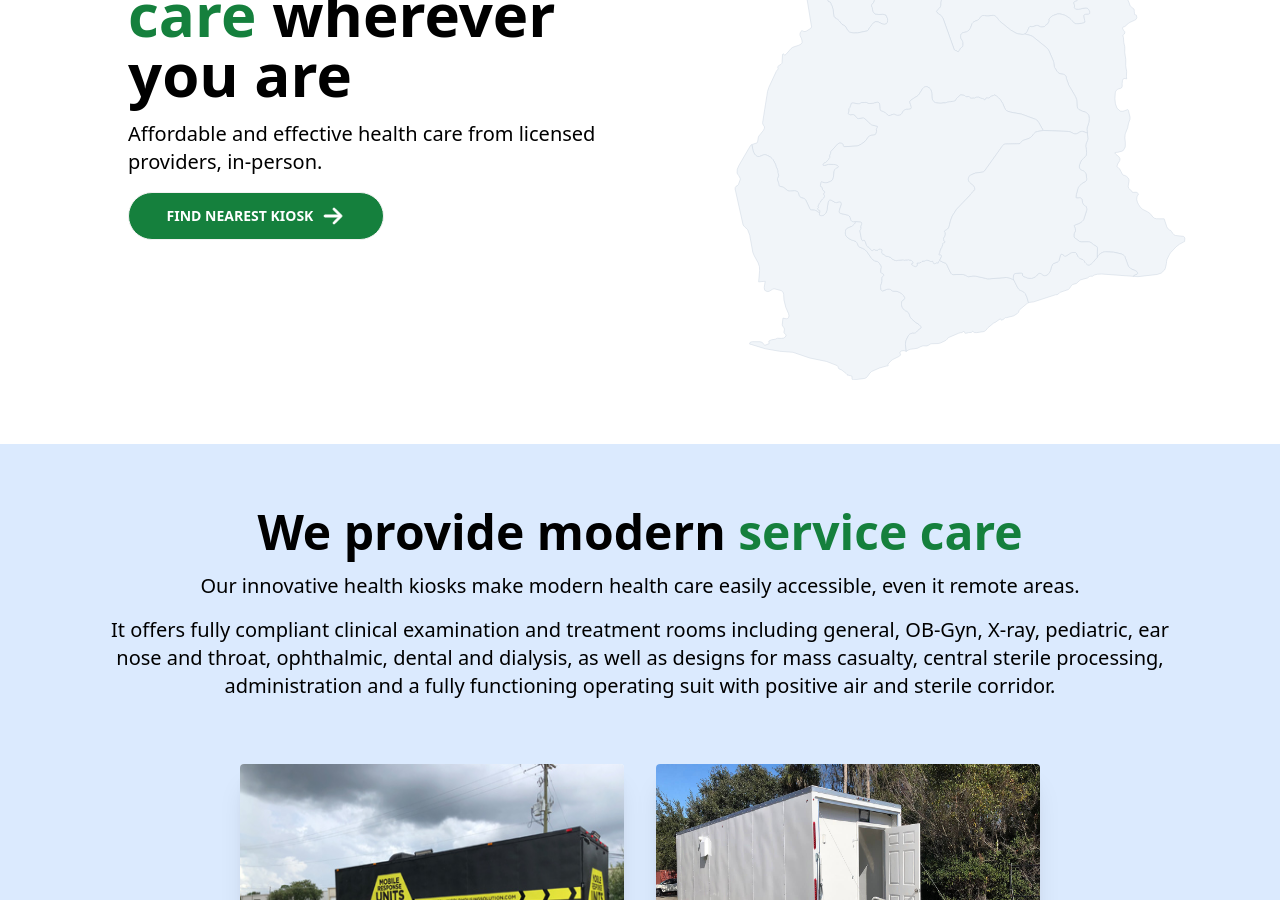
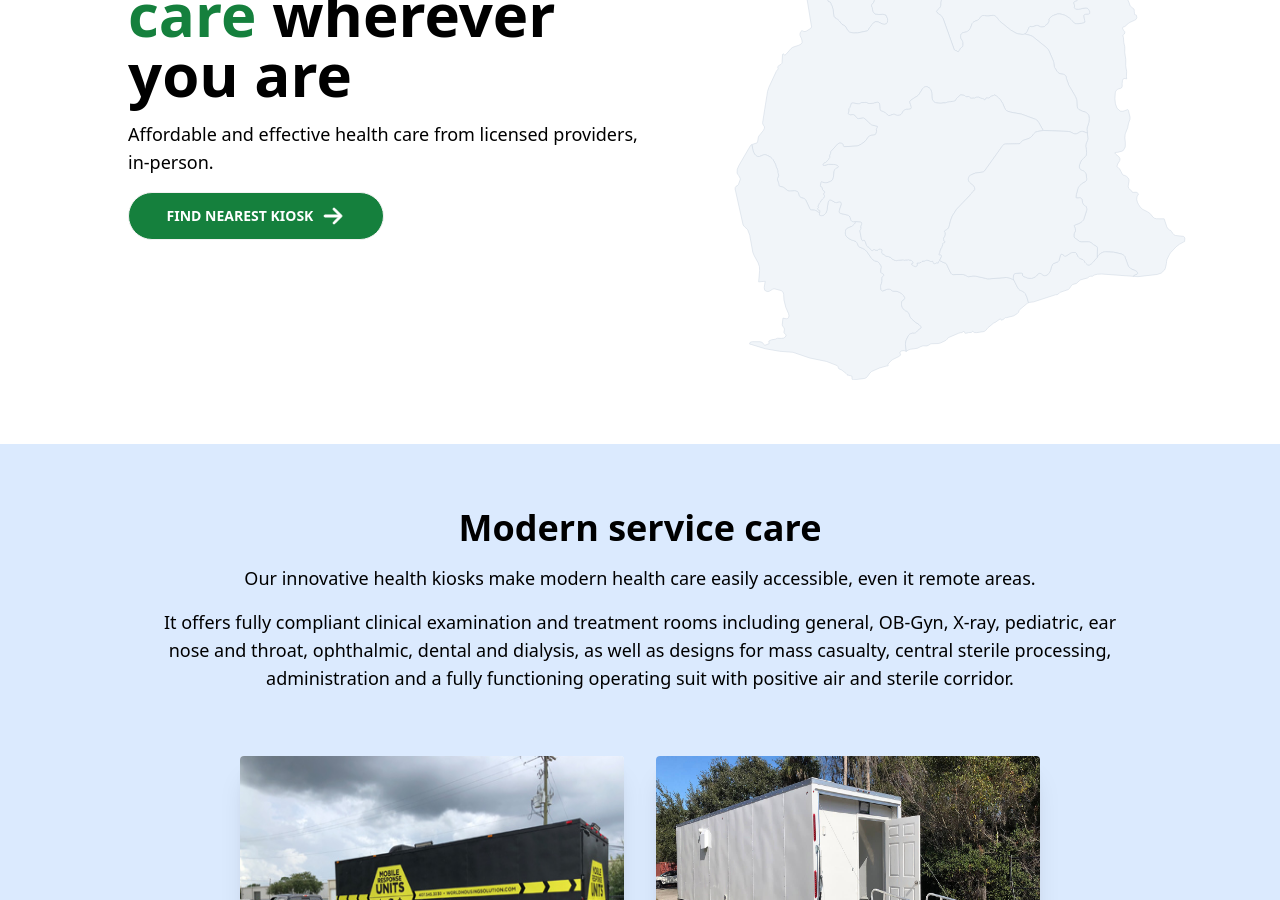
Before and after one commit to edwinnyawoli/hospella, a Nuxt app: page / in a window 1280 px wide. Shown: the part 340-1240 px from the top of the page. Built offline with nearby package versions, Linux system fonts and the light colour scheme.

Commit message:
Tweak heading font size and labels

```diff
--- a/pages/index.vue
+++ b/pages/index.vue
@@ -6,7 +6,7 @@
                 <h1 class="text-3xl md:text-6xl font-semibold">We provide you the <span class="text-green-700">best medical
                         care</span> wherever you
                     are</h1>
-                <h3 class="text-xl">Affordable and effective health care from licensed providers, in-person.</h3>
+                <h3 class="text-lg">Affordable and effective health care from licensed providers, in-person.</h3>
                 <button
                     class="btn rounded-3xl bg-green-700 text-white md:w-64 hover:last:translate-x-1 hover:bg-green-600">Find
                     nearest kiosk
@@ -23,19 +23,15 @@
                 </button>
             </div>
             <div class="flex-1">
-                <ClientOnly>
                 <GhanaMap></GhanaMap>
-                </ClientOnly>
             </div>
         </section>
         <section class="md:px-24 p-8 py-16 bg-blue-100 space-y-8">
-            <div class="flex-col justify-center flex-1 md:text-xl space-y-4 text-center">
-                <h1 class="text-3xl md:text-5xl font-semibold">We provide modern <span class="text-green-700">service
-                        care</span>
-                </h1>
+            <div class="flex-col justify-center flex-1 md:text-lg space-y-4 text-center">
+                <h1 class="text-3xl md:text-4xl font-semibold">Modern service care</h1>
                 <h3>Our innovative health kiosks make modern health care easily accessible, even it remote
                     areas.</h3>
-                <p>It offers
+                <p class="md:px-[4vw]">It offers
                     fully
                     compliant clinical examination and treatment rooms including general, OB-Gyn, X-ray, pediatric, ear
                     nose
```
